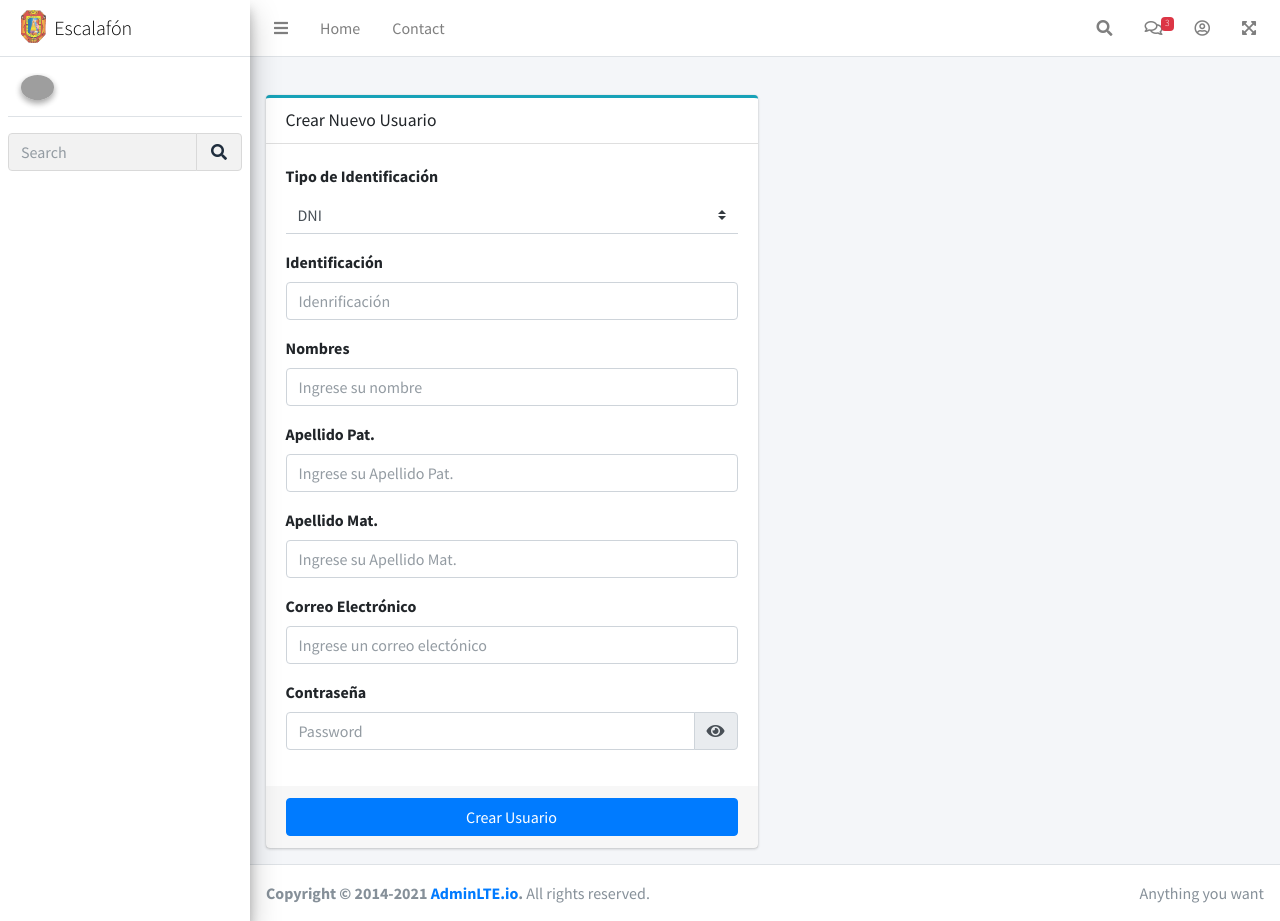
After one commit to ruiborda/escalafon, a PHP site: template src/views/administrador/usuario/create.phtml in a window 1280 px wide. The commit adds this page. Run offline with PHP 8.4, Linux system fonts and the light colour scheme; the template is opened without the code that fills it, so the values that code supplies are empty; some libraries are stand-ins or nearby versions; grey boxes are pictures that could not be loaded.

Commit message:
add form create usuario

```diff
--- a/src/Administrador/Usuario/Method.php
+++ b/src/Administrador/Usuario/Method.php
@@ -7,4 +7,5 @@ namespace Escalafon\Administrador\Usuario;
 interface Method
 {
     public const usuarios = 0;
+    public const create = 1;
 }
--- a/src/Config/HTML.php
+++ b/src/Config/HTML.php
@@ -29,6 +29,10 @@ trait HTML
                     [
                         'name' => 'Usuarios',
                         'link' => '/administrador/usuario'
+                    ],
+                    [
+                        'name' => 'Crear Usuario',
+                        'link' => '/administrador/usuario/create'
                     ]
                 ]
             ]
--- a/src/Routes/Administrador.php
+++ b/src/Routes/Administrador.php
@@ -17,5 +17,7 @@ class Administrador
         // usuario
         $app->get('/administrador/usuario', [Usuario\View::class, 'index']);
         $app->get('/administrador/usuario/dt_usuarios', [Usuario\Controller::class, 'dt_usuario']);
+        $app->get('/administrador/usuario/create', [Usuario\View::class, 'create']);
+        $app->post('/administrador/usuario/create', [Usuario\Controller::class, 'create']);
     }
 }
--- a/src/views/administrador/header.phtml
+++ b/src/views/administrador/header.phtml
@@ -10,8 +10,7 @@
                     foreach ($this->buttons as $button): ?>
                         <li class="breadcrumb-item">
                             <a href="<?= $button['link'] ?>" class="btn <?= $button['class'] ?>">
-                                <?= $button['icon'] ?>
-                                <?= $button['name'] ?>
+                                <?= $button['icon'] ?> <?= $button['name'] ?>
                             </a>
                         </li>
                     <?
--- /dev/null
+++ b/src/views/administrador/usuario/create.phtml
@@ -0,0 +1,140 @@
+<!DOCTYPE html>
+<html lang="es">
+<head>
+    <?
+    require __DIR__ . '/../head/index.phtml';
+    require __DIR__ . '/../../admin-lte/style.phtml'; ?>
+    <link rel="stylesheet" href="http://cdn.datatables.net/1.10.24/css/jquery.dataTables.min.css">
+</head>
+<body class="hold-transition sidebar-mini">
+<div class="wrapper">
+
+    <!-- Navbar -->
+    <?
+    require __DIR__ . '/../nav.phtml'; ?>
+    <!-- /.navbar -->
+
+    <!-- Main Sidebar Container -->
+    <?
+    require __DIR__ . '/../aside.phtml'; ?>
+    <!-- Content Wrapper. Contains page content -->
+    <div class="content-wrapper">
+        <!-- Content Header (Page header) -->
+        <?
+        require __DIR__ . '/../header.phtml'; ?>
+        <!-- /.content-header -->
+
+        <!-- Main content -->
+        <div class="content">
+            <div class="container-fluid">
+                <div class="row">
+                    <div class="col col-md-6">
+                        <div class="card card-outline card-info">
+                            <div class="card-header">
+                                <h3 class="card-title">Crear Nuevo Usuario</h3>
+                            </div>
+                            <form action="/administrador/usuario/create" method="post">
+                                <div class="card-body">
+                                    <div class="form-group">
+                                        <label for="tipo_identificacion">Tipo de Identificación</label>
+                                        <select class="custom-select form-control-border" id="tipo_identificacion"
+                                                name="tipo_identificacion">
+                                            <option value="1">DNI</option>
+                                            <option value="2">CARNET DE EXTRANJERIA</option>
+                                        </select>
+                                    </div>
+                                    <div class="form-group">
+                                        <label for="identificacion">Identificación</label>
+                                        <input type="number" class="form-control" id="identificacion" name="identificacion"
+                                               placeholder="Idenrificación" onkeyup="DNI(this.value)">
+                                    </div>
+                                    <div class="form-group">
+                                        <label for="nombres">Nombres</label>
+                                        <input type="text" class="form-control" id="nombres" name="nombres"
+                                               placeholder="Ingrese su nombre">
+                                    </div>
+                                    <div class="form-group">
+                                        <label for="apellidoPaterno">Apellido Pat.</label>
+                                        <input type="text" class="form-control" id="apellidoPaterno" name="apellidoPaterno"
+                                               placeholder="Ingrese su Apellido Pat.">
+                                    </div>
+                                    <div class="form-group">
+                                        <label for="apellidoMaterno">Apellido Mat.</label>
+                                        <input type="text" class="form-control" id="apellidoMaterno" name="apellidoMaterno"
+                                               placeholder="Ingrese su Apellido Mat.">
+                                    </div>
+                                    <div class="form-group">
+                                        <label for="email">Correo Electrónico</label>
+                                        <input type="email" class="form-control" id="email" name="email"
+                                               placeholder="Ingrese un correo electónico">
+                                    </div>
+                                    <div class="form-group">
+                                        <label for="password">Contraseña</label>
+                                        <div class="input-group input-group-merge">
+                                            <input class="form-control"
+                                                   placeholder="Password"
+                                                   type="password"
+                                                   name="password" password/>
+                                            <div class="input-group-append"
+                                                 id="btnTogglePassword">
+                                                <span class="btn input-group-text">
+                                                    <i class="fas fa-eye" icon-password></i>
+                                                </span>
+                                            </div>
+                                        </div>
+                                    </div>
+                                </div>
+                                <div class="card-footer">
+                                    <button type="submit" class="btn btn-primary w-100">Crear Usuario</button>
+                                </div>
+                            </form>
+                        </div>
+                    </div>
+                </div>
+                <!-- /.row -->
+            </div><!-- /.container-fluid -->
+        </div>
+        <!-- /.content -->
+    </div>
+    <!-- /.content-wrapper -->
+
+    <!-- Main Footer -->
+    <?
+    require __DIR__ . '/../footer.phtml'; ?>
+</div>
+
+<?
+require __DIR__ . '/../../admin-lte/script.phtml'; ?>
+<script src="https://cdn.jsdelivr.net/npm/datatables.net@1.10.24/js/jquery.dataTables.min.js"
+        integrity="sha256-itm1F+qFhcjfGnrv+v18AA+Fa7sA8rQIT7J0YenNH64=" crossorigin="anonymous"></script>
+<script>
+    const btnTogglePassword = document.getElementById('btnTogglePassword')
+    const iconPassword = document.querySelector('i[icon-password]')
+    const inputPasswpord = document.querySelector('input[password]')
+
+    let formulario_usuario = document.getElementById('formulario_usuario')
+
+    async function DNI(dni) {
+        if (dni.length === 8) {
+            nombres = document.querySelector("input[name='nombres']")
+            apellido_paterno = document.querySelector("input[name='apellidoPaterno']")
+            apellido_materno = document.querySelector("input[name='apellidoMaterno']")
+            const response = await fetch('https://dni.optimizeperu.com/api/persons/' + dni)
+            const usuario = await response.json()
+            nombres.value = usuario.name
+            apellido_paterno.value = usuario.first_name
+            apellido_materno.value = usuario.last_name
+        }
+    }
+
+    btnTogglePassword.addEventListener('click', function (e) {
+        // toggle the type attribute
+        const type = inputPasswpord.getAttribute('type') === 'password' ? 'text' :
+            'password';
+        inputPasswpord.setAttribute('type', type);
+        // toggle the eye slash icon
+        iconPassword.classList.toggle('fa-eye-slash');
+    });
+</script>
+</body>
+</html>
```
Also changed, not shown: src/Administrador/Usuario/Controller.php (+6 -1 lines), src/Administrador/Usuario/View.php (+7 -0 lines).
